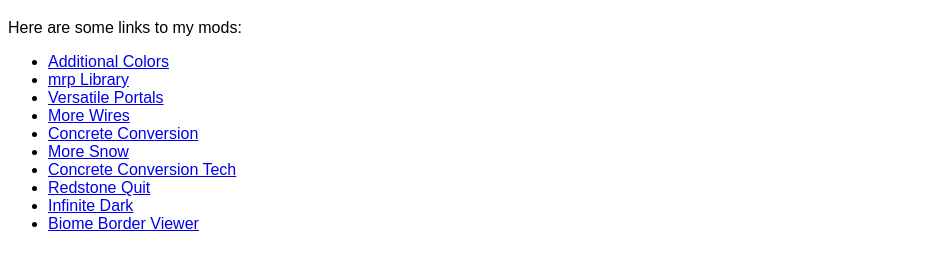
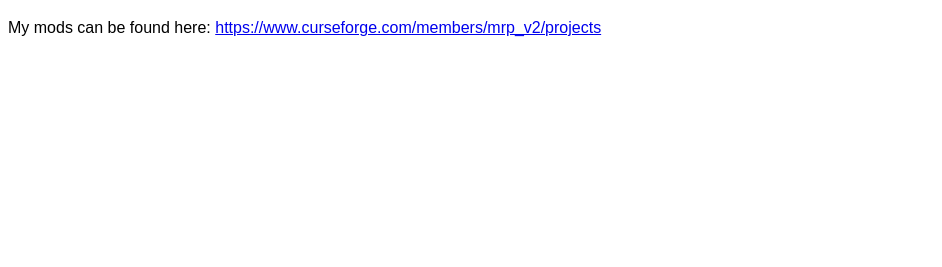
Before and after one commit to mrp-v2/mrp-v2.github.io, a plain HTML site: page index.html in a window 1280 px wide. Shown: the part 61-328 px from the top of the page, without its empty margins (0-942 px from the left). Drawn offline with Linux system fonts and the light colour scheme.

Commit message:
change from list of mods to a link to curseforge profile

```diff
--- a/index.html
+++ b/index.html
@@ -10,21 +10,7 @@ body {
 </style>
 </head>
 <body>
-
 <h1>A website that exists soley for package-naming purposes!</h1>
-<p>Here are some links to my mods:</p>
-<ul>
-	<li><a href="https://github.com/mrp-v2/AdditionalColors">Additional Colors</a></li>
-    <li><a href="https://github.com/mrp-v2/mrpLibrary">mrp Library</a></li>
-    <li><a href="https://github.com/mrp-v2/VersatilePortals">Versatile Portals</a></li>
-    <li><a href="https://github.com/mrp-v2/MoreWires">More Wires</a></li>
-    <li><a href="https://github.com/mrp-v2/ConcreteConversion">Concrete Conversion</a></li>
-    <li><a href="https://github.com/mrp-v2/MoreSnow">More Snow</a></li>
-    <li><a href="https://github.com/mrp-v2/ConcreteConversionTech">Concrete Conversion Tech</a></li>
-    <li><a href="https://github.com/mrp-v2/RedstoneQuit">Redstone Quit</a></li>
-    <li><a href="https://github.com/mrp-v2/InfiniteDark">Infinite Dark</a></li>
-    <li><a href="https://github.com/mrp-v2/BiomeBorderViewer">Biome Border Viewer</a></li>
-</ul>
-
+<p>My mods can be found here: <a href="https://www.curseforge.com/members/mrp_v2/projects">https://www.curseforge.com/members/mrp_v2/projects</a></p>
 </body>
 </html>
```
